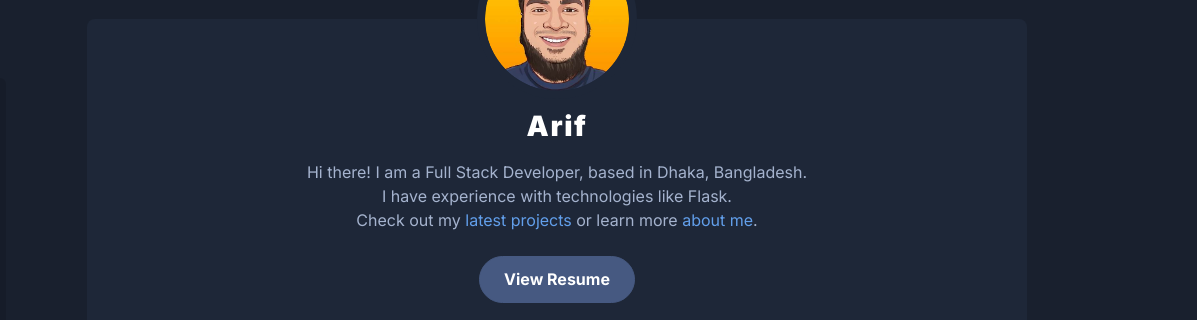
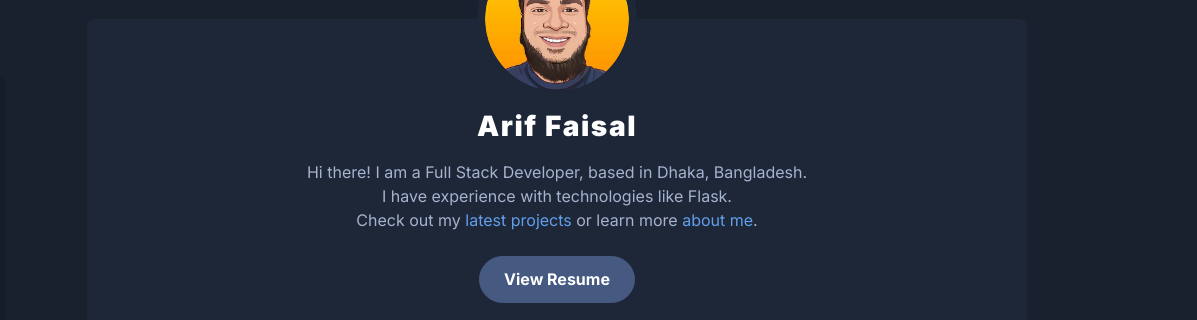
Before and after one commit to arifaisal123/arifaisal123.github.io, a plain HTML site: page index.html in a window 1280 px wide. Shown: the part 139-459 px from the top of the page, 83-1280 px from the left. Drawn offline with nearby package versions, Linux system fonts and the light colour scheme.

Commit message:
name change reversed

```diff
--- a/index.html
+++ b/index.html
@@ -126,7 +126,7 @@
 							<img class="profile-pic rounded-circle" src="./images/profile_pic.png" alt="image">
 						</div><!--//profile-holder-->
 						<div class="intro-holder">
-							<h2 class="intro-name text-center mb-3">Arif</h2>
+							<h2 class="intro-name text-center mb-3">Arif Faisal</h2>
 							<div class="profile-intro text-md-center limit-max-width mx-auto">
 							    <p>Hi there! I am a Full Stack Developer, based in Dhaka, Bangladesh.
 							    <br>
```
